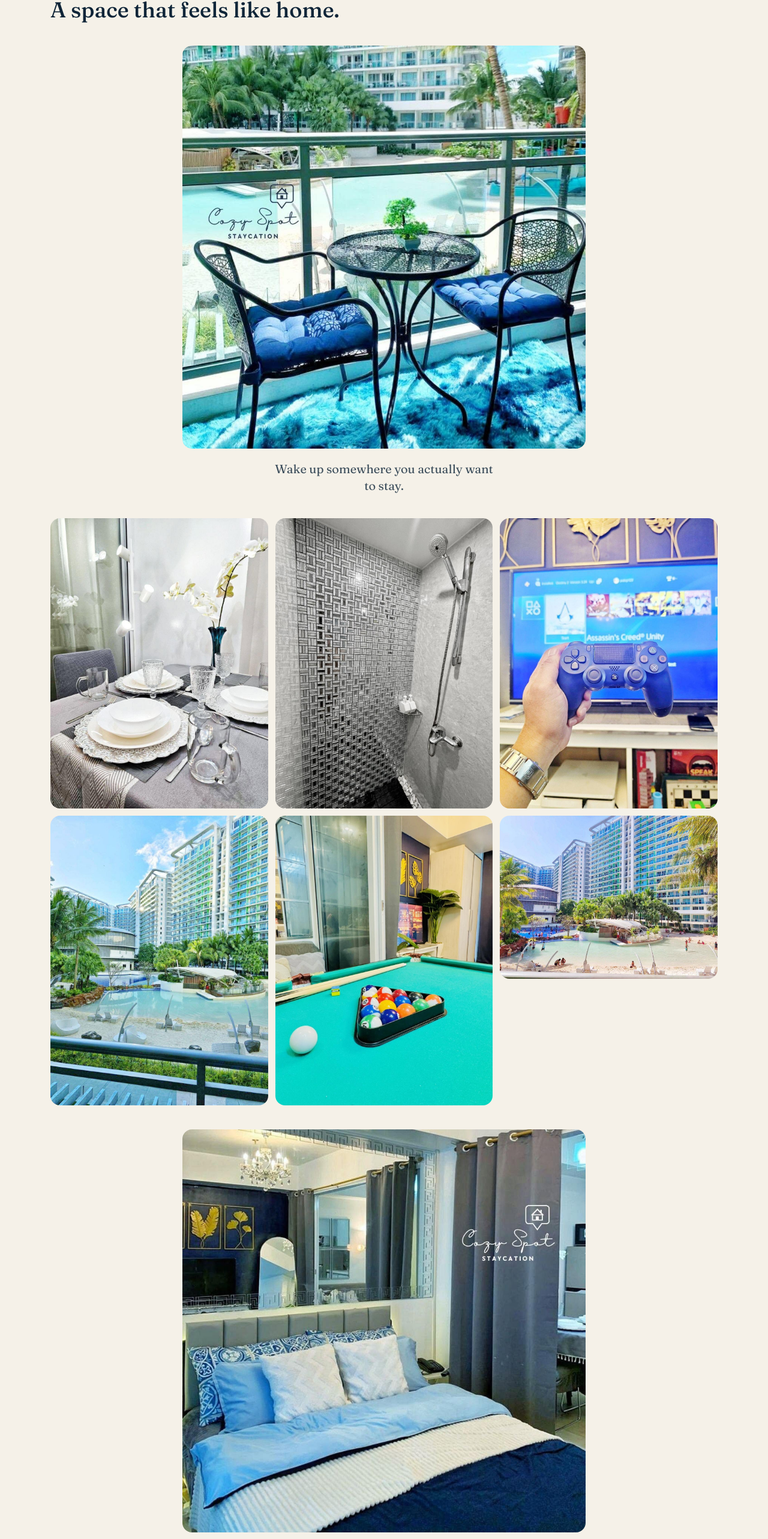
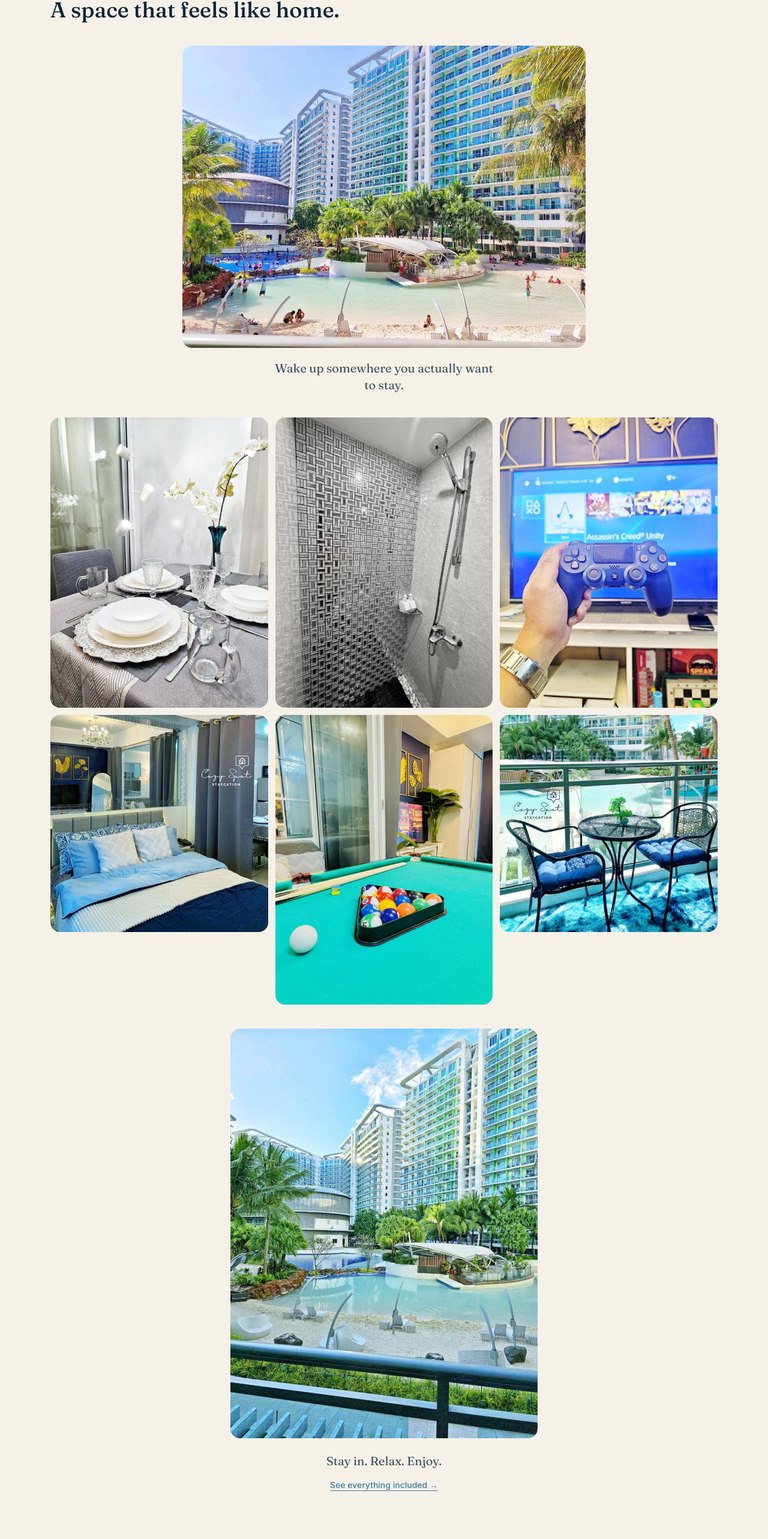
Before and after one commit to cozyspot-azurestaycation/cozyspotazurestaycation206, a Next.js app: page / in a window 1280 px wide. Shown: the part 1588-4154 px from the top of the page at 60% size. Built offline with nearby package versions, Linux system fonts and the light colour scheme; no server answers.

Commit message:
Update space-showcase.tsx

```diff
--- a/components/space-showcase.tsx
+++ b/components/space-showcase.tsx
@@ -8,10 +8,10 @@ const gridShots = [
     height: 1280,
   },
   {
-    src: "/images/space/03-bedroom-suite.jpg",
+    src: "/images/space/08-resort-pool-lagoon-alt.jpg",
     alt: "Queen bedroom suite with plush blue and grey bedding, mirrored headboard wall, and ambient lighting",
-    width: 960,
-    height: 1280,
+    width: 1080,
+    height: 1080,
   },
   {
     src: "/images/space/04-shower-bathroom.jpg",
@@ -32,10 +32,10 @@ const gridShots = [
     height: 1280,
   },
   {
-    src: "/images/space/07-resort-pool-lagoon.jpg",
-    alt: "Panoramic view of the resort's beach lagoon and pool surrounded by palm trees",
-    width: 1280,
-    height: 960,
+    src: "/images/space/01-balcony-beach-view.jpg",
+    alt: "Private balcony seating area with wicker chairs and a bistro table overlooking the resort",
+    width: 1080,
+    height: 1080,
   },
 ];
 
@@ -47,16 +47,14 @@ export function SpaceShowcase() {
         A space that feels like home.
       </h2>
 
-      {/* Hero photo — the balcony view of the resort's man-made beach,
-          the single strongest selling point of this unit, so it leads.
-          The source photo is a perfect square, so the box is sized to
-          match its own aspect ratio (capped so it doesn't get huge on
-          wide screens) instead of a wide banner shape, which is what
-          was forcing a crop before. */}
-      <div className="relative mx-auto mt-10 aspect-square w-full max-w-2xl overflow-hidden rounded-2xl">
+      {/* Hero photo — the resort's beach lagoon and pool, the single
+          strongest selling point of the property, so it leads.
+          This source photo is 4:3 landscape, so the box matches that
+          ratio directly (no letterboxing, no crop). */}
+      <div className="relative mx-auto mt-10 aspect-[4/3] w-full max-w-2xl overflow-hidden rounded-2xl">
         <Image
-          src="/images/space/01-balcony-beach-view.jpg"
-          alt="Private balcony overlooking the resort's man-made white sand beach and lagoon pool at Azure Urban Resort Residences"
+          src="/images/space/07-resort-pool-lagoon.jpg"
+          alt="Panoramic view of the resort's man-made white sand beach and lagoon pool surrounded by palm trees"
           fill
           priority
           sizes="(max-width: 768px) 100vw, 672px"
@@ -90,15 +88,16 @@ export function SpaceShowcase() {
         ))}
       </div>
 
-      {/* Second feature photo — the lagoon/pool experience guests step out
-          into, reinforcing the resort access beyond the unit itself.
-          Also a square source photo, so same fix as the hero above. */}
-      <div className="relative mx-auto mt-10 aspect-square w-full max-w-2xl overflow-hidden rounded-2xl">
+      {/* Second feature photo — the balcony view of the resort's pool
+          and towers, reinforcing the outdoor space guests step into.
+          This source photo is 3:4 portrait, so the box matches that
+          ratio directly (no letterboxing, no crop). */}
+      <div className="relative mx-auto mt-10 aspect-[3/4] w-full max-w-lg overflow-hidden rounded-2xl">
         <Image
-          src="/images/space/08-resort-pool-lagoon-alt.jpg"
-          alt="Guests enjoying the resort's white sand lagoon pool with cabana seating"
+          src="/images/space/03-bedroom-suite.jpg"
+          alt="View from the private balcony over the resort's pool, beach area, and towers"
           fill
-          sizes="(max-width: 768px) 100vw, 672px"
+          sizes="(max-width: 768px) 100vw, 512px"
           className="object-contain"
         />
       </div>
```
